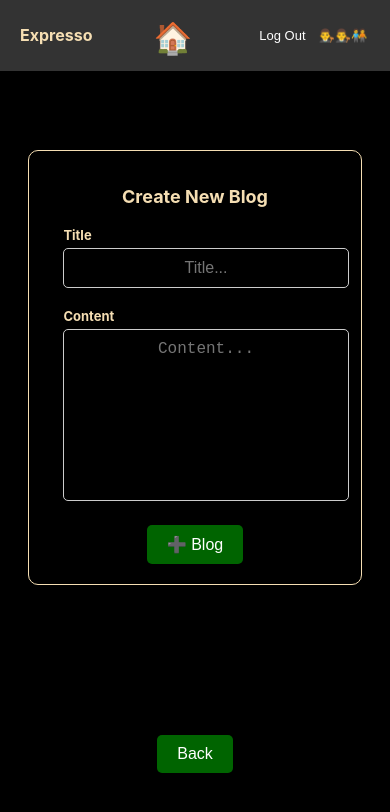
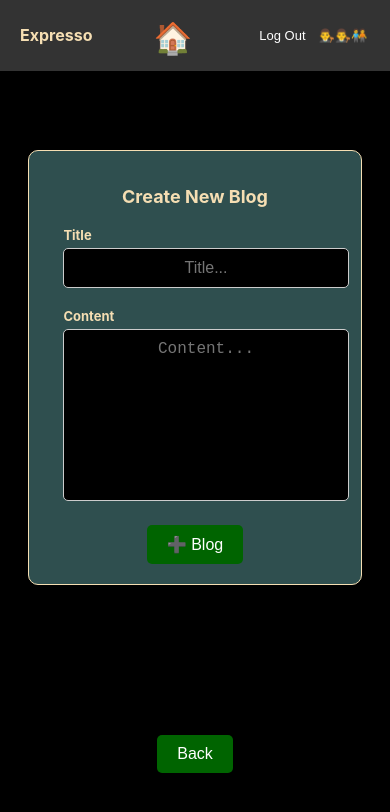
Before and after one commit to mfKamalMERN/Blogging_App_Frontend, a React (Create React App) app: page /newblog in a window 390 px wide. Shown: the top 812 px of the page. Built offline with nearby package versions, Linux system fonts and the light colour scheme.

Commit message:
style changes

```diff
--- a/src/Styles/NewBlog.module.css
+++ b/src/Styles/NewBlog.module.css
@@ -84,7 +84,7 @@ label {
         max-width: 75%;
         margin: 150px auto;
         padding: 20px;
-        background-color: black;
+        background-color: darkslategray;
         color: wheat;
         border: 1px solid wheat;
         border-radius: 10px;
```
